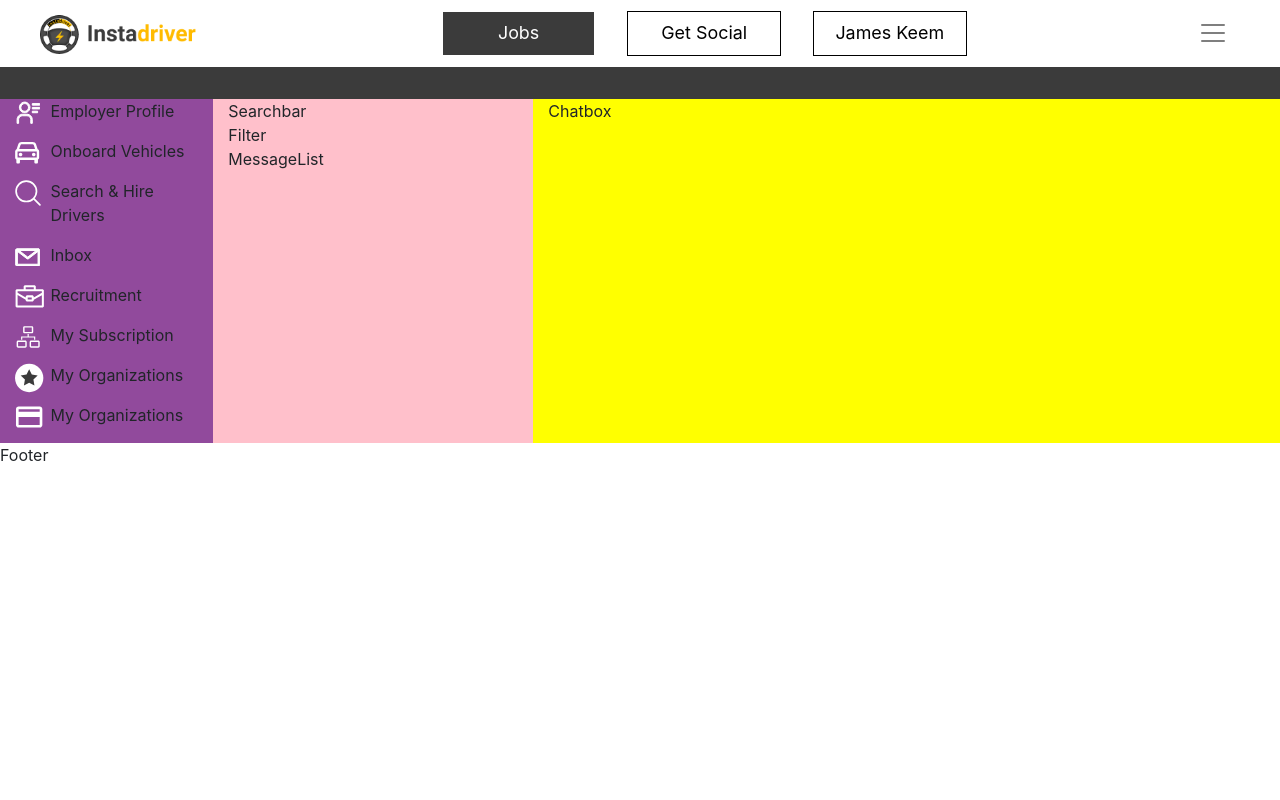
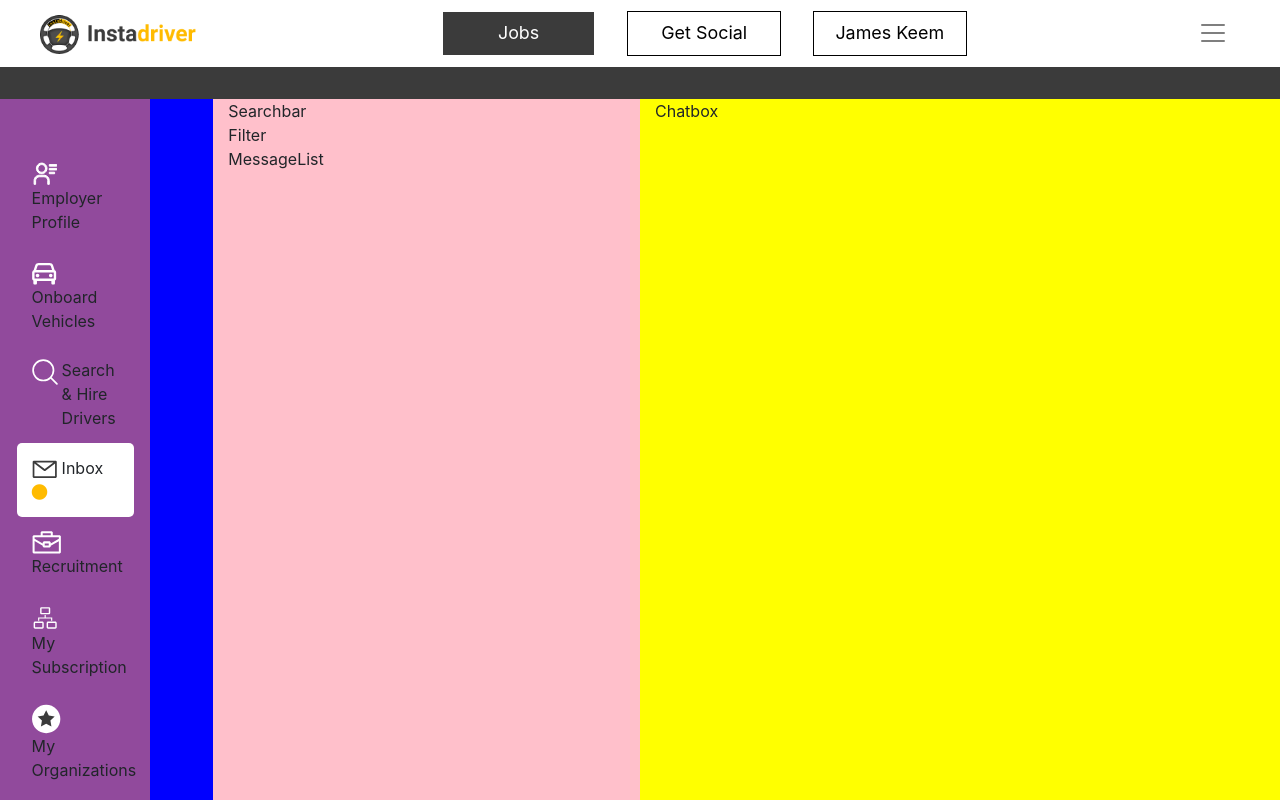
Before and after one commit to AbbyB97/FS_assignment, a React (Create React App) app: page / in a window 1280 px wide. Shown: the top 800 px of the page. Built offline with nearby package versions, Linux system fonts and the light colour scheme.

Commit message:
added side bar changes

```diff
--- a/src/App.js
+++ b/src/App.js
@@ -17,15 +17,15 @@ const App = () => {
       <hr />
       <div className="container-fluid">
         <Row>
-          <Col style={{ backgroundColor: "#914a9c" }} md={3} lg={2}>
+          <Col style={{backgroundColor:"blue"}} md={4} lg={2}>
             <Sidebar />
           </Col>
-          <Col style={{ backgroundColor: "pink" }} md={4} lg={3}>
+          <Col style={{ backgroundColor: "pink" }} md={3} lg={4}>
             <Searchbar />
             <Filter />
             <MessageList />
           </Col>
-          <Col style={{ backgroundColor: "yellow" }} md={5} lg={7}>
+          <Col style={{ backgroundColor: "yellow" }} md={5} lg={6}>
             <Chatbox />
           </Col>
         </Row>
--- a/src/App.scss
+++ b/src/App.scss
@@ -114,3 +114,31 @@ hr {
   border: 0;
   border-top: 32px solid #3b3b3b;
 }
+.side-bar {
+  background-color: "brown";
+  width: "60%";
+}
+
+.side-bar-item {
+  padding-top: 0.8rem;
+  padding-bottom: 0.8rem;
+  margin-left: 0.1rem;
+  margin-right: 0.1rem;
+  border-radius: 5px;
+
+  cursor: pointer;
+  p {
+    // margin-top: 3px;
+    // margin-left: 3px;
+    // padding-top: 3px;
+    @include bp("phone") {
+      font-size: small;
+    }
+    @include bp("tablet") {
+      font-size: medium;
+    }
+    // @include bp("laptop") {
+    //   font-size: .8rem;
+    // }
+  }
+}
--- a/src/components/Sidebar.js
+++ b/src/components/Sidebar.js
@@ -10,94 +10,101 @@ import { ReactComponent as SubscriptionIco } from "../icons/subscription_svg.svg
 import { ReactComponent as InboxSvg } from "../icons/inb_svg.svg";
 
 const Sidebar = () => {
-  const MenuIcon = (props) => (
-    <svg
-      xmlns="http://www.w3.org/2000/svg"
-      fill={props.fill}
-      className={props.class}
-    ></svg>
-  );
+  const sideBarClick = (item) => {
+    console.log(item);
+    if (item === 4) {
+      console.log("inbox show");
+    } else {
+      alert("functionality will be added soon");
+    }
+  };
 
   return (
-    <Row>
+    <Row style={{backgroundColor:"#914A9C"}} className="mr-5 pt-5 pb-5"  >
       <Col md={12} sm={4} xs={6}>
-        <Row>
+        <Row onClick={() => sideBarClick(1)} className="side-bar-item">
           <Col md={2} xs={1}>
             <ProfileIco fill="white" stroke="white" />
           </Col>
           <Col>
-            <p>Employer Profile</p>
+            <p className="my-auto">Employer Profile</p>
           </Col>
         </Row>
       </Col>
       <Col md={12} sm={4} xs={6}>
-        <Row>
+        <Row onClick={() => sideBarClick(2)} className="side-bar-item">
           <Col md={2} xs={1}>
             <CarIco fill="white" />
           </Col>
           <Col>
-            <p>Onboard Vehicles</p>
+            <p className="my-auto">Onboard Vehicles</p>
           </Col>
         </Row>
       </Col>
       <Col md={12} sm={4} xs={6}>
-        <Row>
+        <Row onClick={() => sideBarClick(3)} className="side-bar-item">
           <Col md={2} xs={1}>
             <SearchIco stroke="white" />
           </Col>
           <Col>
-            <p>Search & Hire Drivers</p>
+            <p className="my-auto">Search & Hire Drivers</p>
           </Col>
         </Row>
       </Col>
       <Col md={12} sm={4} xs={6}>
-        <Row>
+        <Row
+          onClick={() => sideBarClick(4)}
+          style={{ backgroundColor: "white" }}
+          className="side-bar-item"
+        >
           <Col md={2} xs={1}>
-            {/* <img alt="Organization icon" style={{fill:"#FFFFF"}} src={inbox_svg} /> */}
-            <InboxSvg fill="white" stroke="white" />
+            <InboxSvg fill="#3b3b3b"  />
           </Col>
           <Col>
-            <p>Inbox </p>
+            <p className="my-auto">Inbox </p>
+          </Col>
+          <Col>
+            <i style={{ color: "#ffbb00" }} className="fas fa-circle"></i>
           </Col>
         </Row>
       </Col>
       <Col md={12} sm={4} xs={6}>
-        <Row>
+        <Row onClick={() => sideBarClick(5)} className="side-bar-item">
           <Col md={2} xs={1}>
             <RecruitmentIco fill="white" />
           </Col>
           <Col>
-            <p>Recruitment</p>
+            <p className="my-auto">Recruitment</p>
           </Col>
         </Row>
       </Col>
       <Col md={12} sm={4} xs={6}>
-        <Row>
+        <Row onClick={() => sideBarClick(6)} className="side-bar-item">
           <Col md={2} xs={1}>
             <OrganizationIco fill="white" />
           </Col>
           <Col>
-            <p>My Subscription</p>
+            <p className="my-auto">My Subscription</p>
           </Col>
         </Row>
       </Col>
       <Col md={12} sm={4} xs={6}>
-        <Row>
+        <Row onClick={() => sideBarClick(7)} className="side-bar-item">
           <Col md={2} xs={1}>
             <RateIco fill="white" />
           </Col>
           <Col>
-            <p>My Organizations</p>
+            <p className="my-auto">My Organizations</p>
           </Col>
         </Row>
       </Col>
       <Col md={12} sm={4} xs={6}>
-        <Row>
+        <Row onClick={() => sideBarClick(8)} className="side-bar-item">
           <Col md={2} xs={1}>
             <SubscriptionIco fill="white" />
           </Col>
           <Col>
-            <p>My Organizations</p>
+            <p className="my-auto">My Organizations</p>
           </Col>
         </Row>
       </Col>
```
Also changed, not shown: 1 other file (tests, documents, lock files or other folders).
